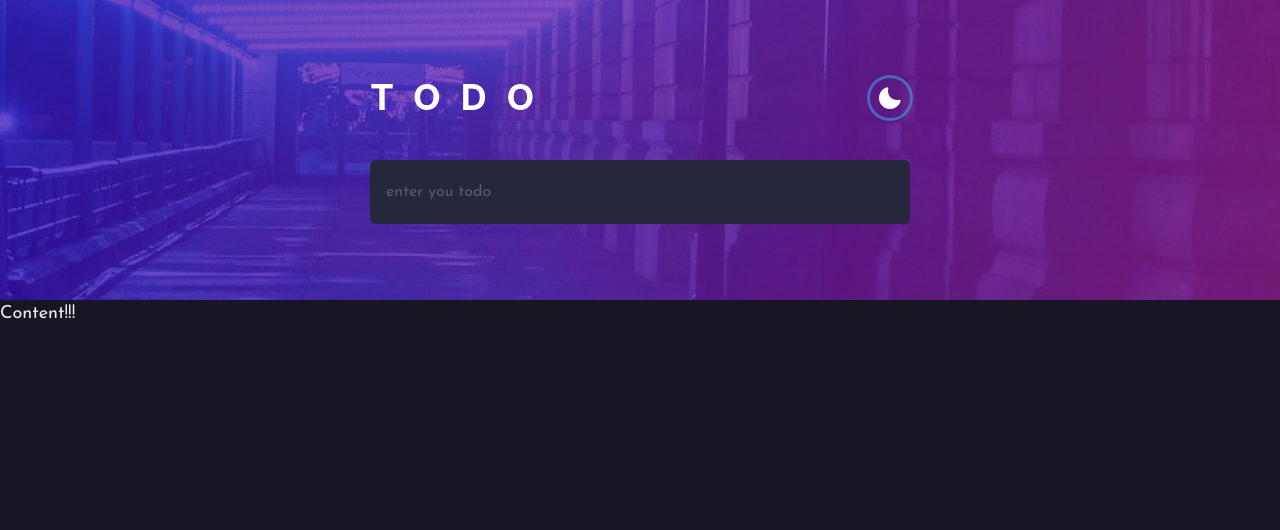
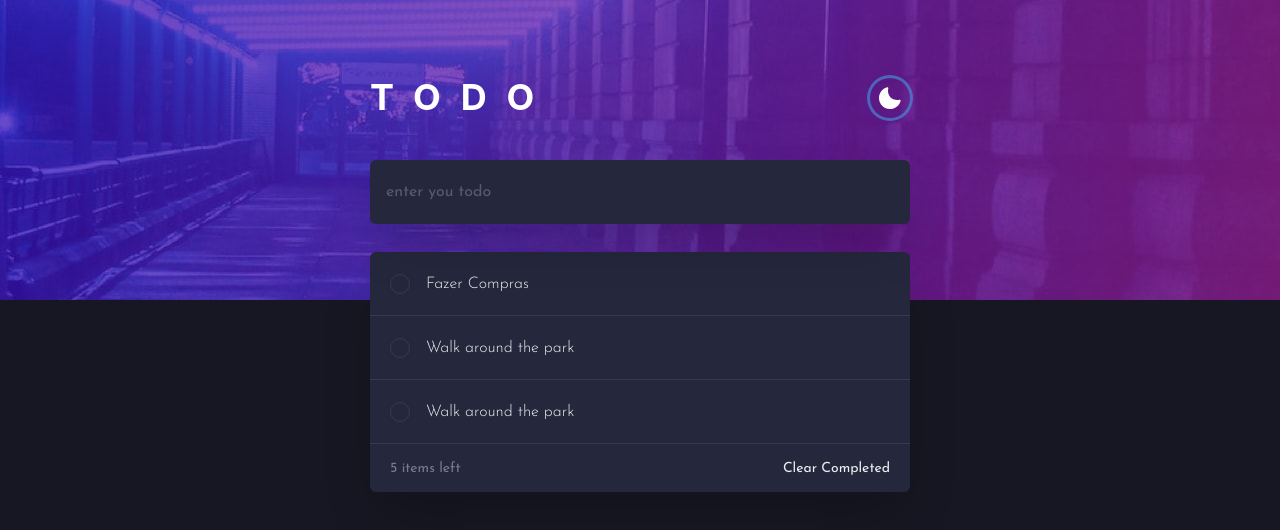
Before and after one commit to calebesg/todo-app, a React (Vite) app: page / in a window 1280 px wide. Shown: the top 530 px of the page. Built offline with nearby package versions, Linux system fonts and the light colour scheme.

Commit message:
created todo component

```diff
--- a/src/App.tsx
+++ b/src/App.tsx
@@ -1,5 +1,7 @@
+import { Flex } from '@chakra-ui/react'
 import { FormCreateTodo } from './components/FormCreateTodo'
 import { Header } from './components/Header'
+import { List } from './components/List'
 
 export function App() {
   return (
@@ -8,9 +10,9 @@ export function App() {
         <FormCreateTodo />
       </Header>
 
-      <main>
-        <p>Content!!!</p>
-      </main>
+      <Flex flexDir="column" alignItems="center" mt="-12">
+        <List />
+      </Flex>
     </>
   )
 }
--- a/src/components/FormCreateTodo.tsx
+++ b/src/components/FormCreateTodo.tsx
@@ -21,6 +21,7 @@ export function FormCreateTodo() {
         onChange={e => setText(e.target.value)}
         type="text"
         aria-label="enter a new todo"
+        boxShadow="2xl"
       />
     </FormControl>
   )
--- /dev/null
+++ b/src/components/ItemList.tsx
@@ -0,0 +1,81 @@
+import {
+  ButtonGroup,
+  Checkbox,
+  CloseButton,
+  Flex,
+  Text,
+} from '@chakra-ui/react'
+import { useState } from 'react'
+
+interface ItemList {
+  text: string
+}
+
+export function ItemList({ text }: ItemList) {
+  const [checked, setChecked] = useState(false)
+
+  function handleChange() {
+    console.log('oi')
+    setChecked(!checked)
+  }
+
+  return (
+    <ButtonGroup
+      display="flex"
+      w="full"
+      alignItems="center"
+      borderBottom="1px"
+      borderColor="grayish.800"
+      _light={{ borderColor: 'grayish.100' }}
+      cursor="pointer"
+      px="5"
+      h="16"
+      gap={2}
+      onClick={() => handleChange()}
+    >
+      <Flex
+        border="1px"
+        borderRadius="full"
+        borderColor="grayish.800"
+        _light={{ borderColor: 'grayish.100' }}
+        justifyContent="center"
+        alignItems="center"
+        w="5"
+        h="5"
+        onClick={e => e.stopPropagation()}
+      >
+        <Checkbox
+          w="full"
+          h="full"
+          display="flex"
+          justifyContent="center"
+          alignItems="center"
+          colorScheme={checked ? 'none' : ''}
+          rounded="full"
+          outline="none"
+          borderColor="transparent"
+          borderRadius="full"
+          bgGradient={checked ? 'linear(to-tl, purple.500, green.500)' : ''}
+          isChecked={checked}
+          onChange={e => handleChange()}
+        />
+      </Flex>
+
+      <Text
+        fontWeight="light"
+        fontSize="md"
+        flex={1}
+        textDecor={checked ? 'line-through' : 'unset'}
+        opacity={checked ? 0.6 : 1}
+      >
+        {text}
+      </Text>
+
+      <CloseButton
+        rounded="full"
+        visibility="hidden"
+        _groupHover={{ visibility: 'visible' }}
+      />
+    </ButtonGroup>
+  )
+}
--- /dev/null
+++ b/src/components/List.tsx
@@ -0,0 +1,32 @@
+import { Button, Flex, Text, useColorMode } from '@chakra-ui/react'
+import { ItemList } from './ItemList'
+
+export function List() {
+  const { colorMode } = useColorMode()
+
+  return (
+    <Flex
+      background={colorMode === 'dark' ? 'grayish.900' : 'grayish.50'}
+      rounded="md"
+      direction="column"
+      maxW="540px"
+      w="full"
+      boxShadow="2xl"
+    >
+      <Flex direction="column">
+        <ItemList text="Fazer Compras" />
+        <ItemList text="Walk around the park" />
+        <ItemList text="Walk around the park" />
+      </Flex>
+
+      <Flex justifyContent="space-between" alignItems="center" px="5" py="1">
+        <Text fontSize="sm" fontWeight="normal" color="grayish.500">
+          5 items left
+        </Text>
+        <Button variant="unstyled" fontWeight="normal" fontSize="sm">
+          Clear Completed
+        </Button>
+      </Flex>
+    </Flex>
+  )
+}
```
